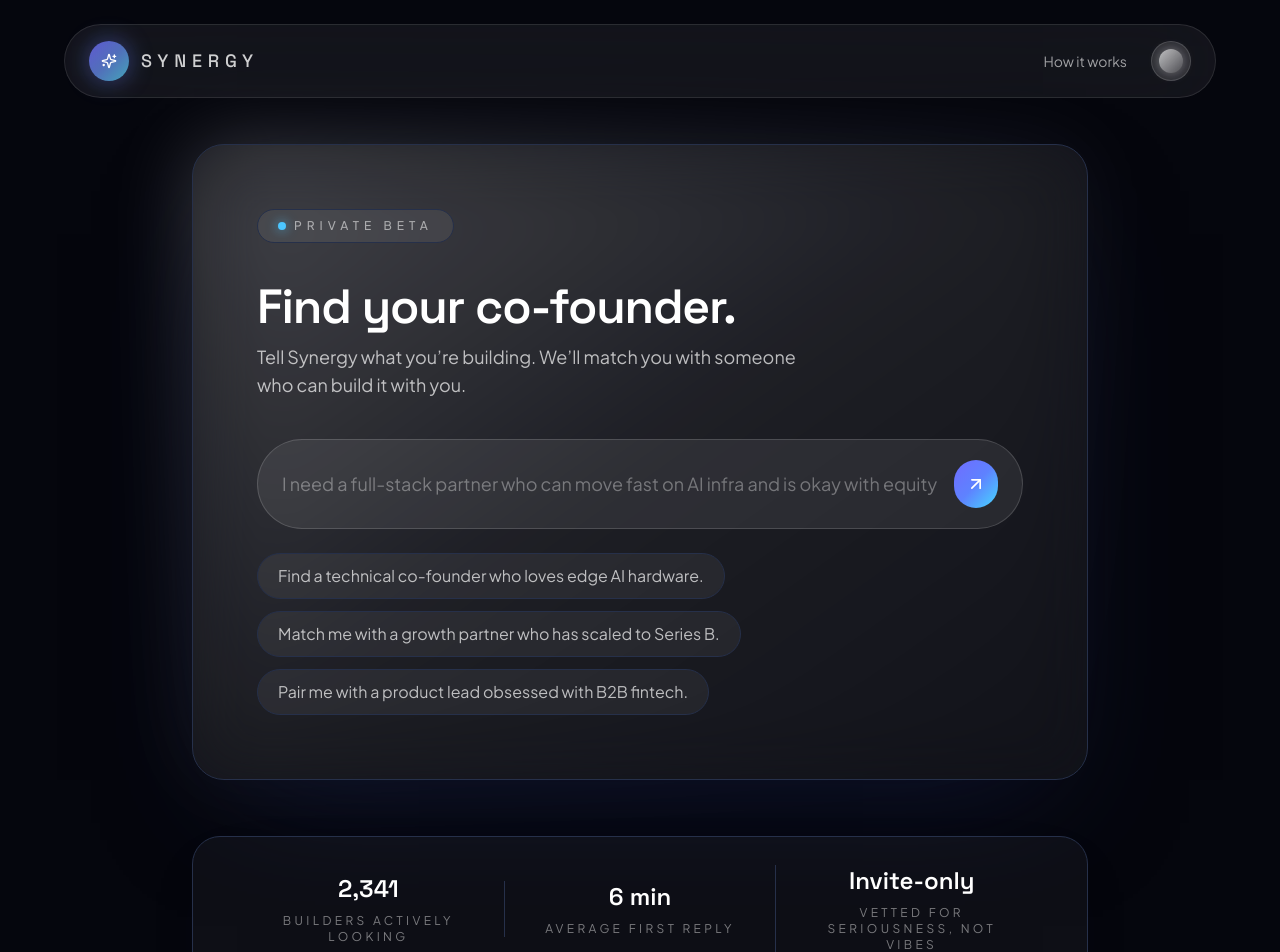
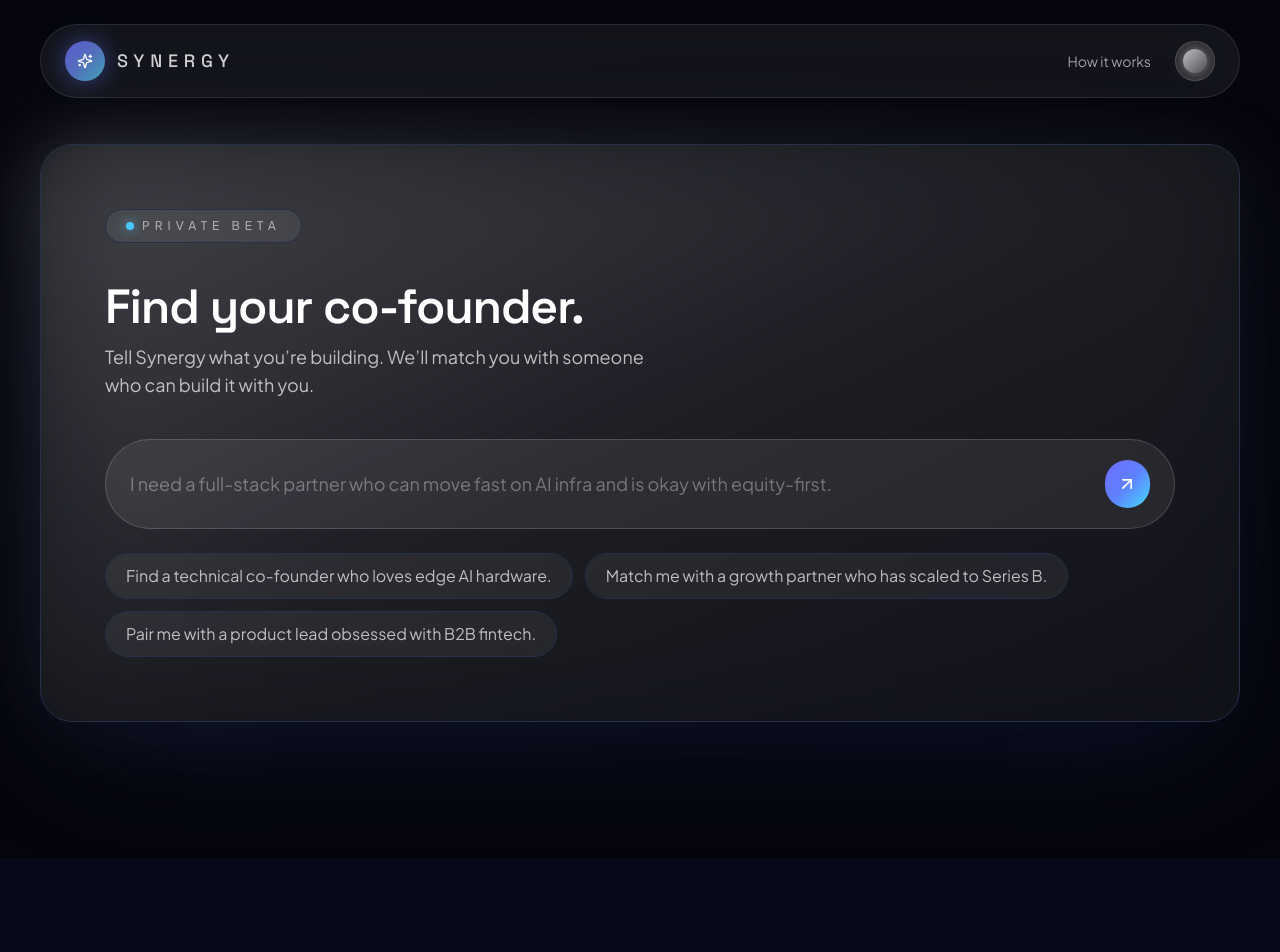
Before and after one commit to tanmaygarg901/Synergy, a Next.js app in the folder frontend/: page / in a window 1280 px wide. Shown: the top 952 px of the page. After the commit the page ends 858 px from the top, so only its background shows below. Built offline with nearby package versions, Linux system fonts and the light colour scheme.

Commit message:
Fix component flex and expansions, clean up unneeded components

```diff
--- a/frontend/app/page.js
+++ b/frontend/app/page.js
@@ -29,7 +29,7 @@ export default function Home() {
       </div>
 
       <header className="fixed top-0 left-0 right-0 z-30 px-6 py-6 sm:px-10">
-        <div className="mx-auto flex max-w-6xl items-center justify-between rounded-full border border-white/10 bg-white/[0.06] px-6 py-4 backdrop-blur-2xl">
+        <div className="flex w-full items-center justify-between rounded-full border border-white/10 bg-white/[0.06] px-6 py-4 backdrop-blur-2xl">
           <div className="flex items-center gap-3">
             <span className="flex h-10 w-10 items-center justify-center rounded-full bg-gradient-to-br from-[#726BFF]/80 via-[#6C96FF]/70 to-[#59E3FF]/70 shadow-[0_0_25px_rgba(103,129,255,0.45)]">
               <Sparkles className="h-4 w-4 text-white" aria-hidden="true" />
@@ -57,8 +57,8 @@ export default function Home() {
       </header>
 
       <main className="relative flex min-h-screen flex-col items-center justify-center px-6 pb-20 pt-36 sm:px-10">
-        <div className="mx-auto flex w-full max-w-5xl flex-col items-center gap-14">
-          <section className="relative w-full max-w-4xl">
+        <div className="flex w-full flex-col items-stretch gap-14">
+          <section className="relative w-full">
             <div className="absolute -inset-[1.5px] rounded-[34px] bg-gradient-to-br from-white/45 via-white/10 to-transparent opacity-50 blur-2xl" />
             <div className="relative flex flex-col gap-10 rounded-[32px] border border-white/12 bg-white/[0.05] px-8 py-12 shadow-[0_45px_120px_-45px_rgba(15,22,52,0.9)] backdrop-blur-[28px] sm:px-16 sm:py-16">
               <div
@@ -125,11 +125,11 @@ export default function Home() {
 
           <section
             id="how"
-            className="w-full max-w-4xl opacity-0 animate-fade-up"
+            className="w-full opacity-0 animate-fade-up"
             style={{ animationDelay: '320ms' }}
           >
-            <div className="rounded-[28px] border border-white/12 bg-white/[0.04] px-6 py-6 backdrop-blur-2xl shadow-[0_25px_80px_-52px_rgba(8,16,36,0.95)] sm:px-10 sm:py-7">
-              <div className="flex flex-col items-stretch gap-6 text-center text-sm text-white/65 sm:flex-row sm:items-center sm:justify-between sm:gap-0 sm:text-base sm:divide-x sm:divide-white/12">
+            {/* <div className="rounded-[28px] border border-white/12 bg-white/[0.04] px-6 py-6 backdrop-blur-2xl shadow-[0_25px_80px_-52px_rgba(8,16,36,0.95)] sm:px-10 sm:py-7"> */}
+              {/* <div className="flex flex-col items-stretch gap-6 text-center text-sm text-white/65 sm:flex-row sm:items-center sm:justify-between sm:gap-0 sm:text-base sm:divide-x sm:divide-white/12">
                 {proofPoints.map((point) => (
                   <div key={point.label} className="flex flex-1 flex-col gap-2 px-0 sm:px-8">
                     <span className="font-heading text-2xl font-semibold text-white">
@@ -140,8 +140,9 @@ export default function Home() {
                     </span>
                   </div>
                 ))}
-              </div>
-            </div>
+              </div> */}
+            {/* </div> */}
+
           </section>
         </div>
       </main>
```
